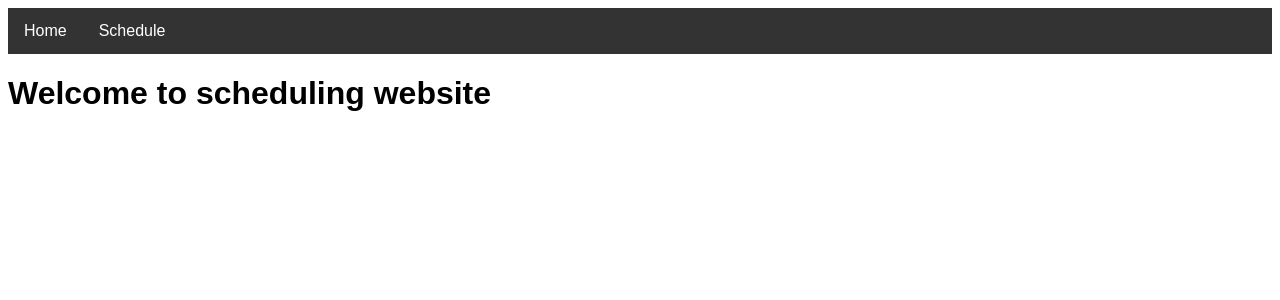
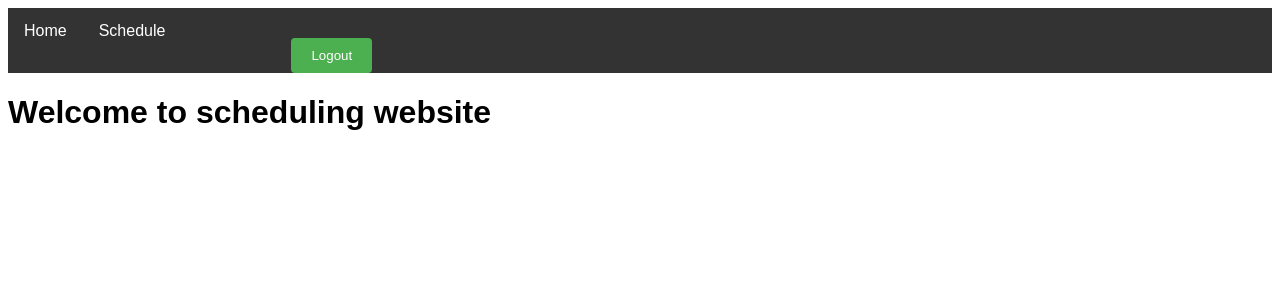
Before and after one commit to MAMartinez85/Group_Project, a Flask app: page /home in a window 1280 px wide. Shown: the top 300 px of the page. Run offline with Flask 3, Linux system fonts and the light colour scheme; the visitor is signed in with stand-in values (Sample User, id 1); parts of the project's set-up code (start-up, migrations or seed data) failed here and were passed over.

Commit message:
Added logout button

```diff
--- a/templates/base.html
+++ b/templates/base.html
@@ -1,14 +1,21 @@
 <!doctype html>
 <html>
+
 <head>
   <title>{% block title %}{% endblock %}</title>
   <link rel="stylesheet" href="{{ url_for('static', filename='css/style.css') }}">
 </head>
+
 <body>
   <nav>
     <ul>
       <li><a href="{{ url_for('home.homepage') }}">Home</a></li>
       <li><a href="{{ url_for('schedule.schedule_creator') }}">Schedule</a></li>
+      <li>
+        <form action="{{ url_for('logout.user_logout_session') }}" method="POST">
+          <button type="submit">Logout</button>
+        </form>
+      </li>
     </ul>
   </nav>
   <main>
@@ -24,4 +31,5 @@
     {% block content %}{% endblock %}
   </main>
 </body>
+
 </html>
```
Lines whose indentation alone changed are shown as unchanged.
